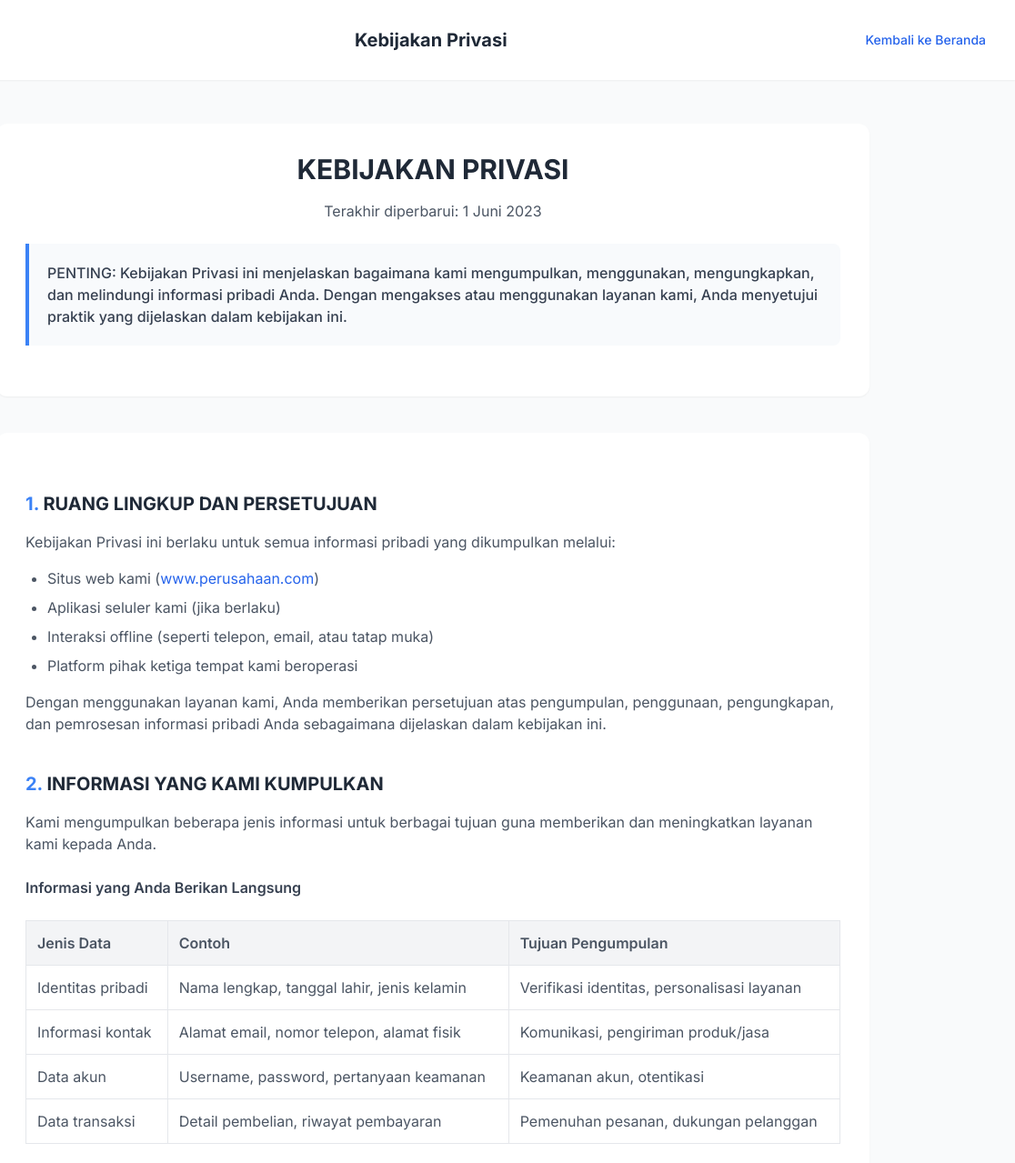
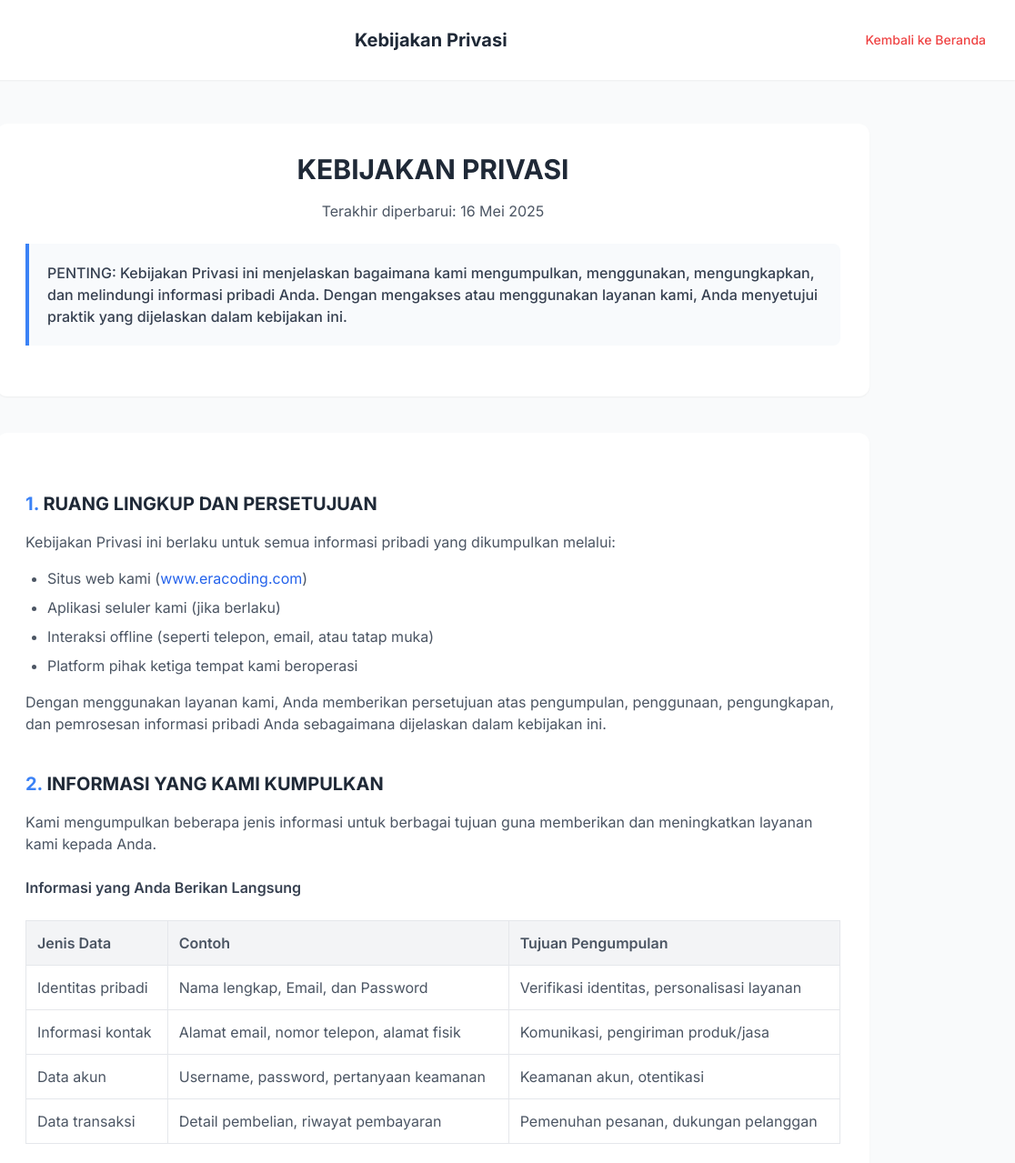
Before and after one commit to quootaflash/kebijakan-privasi, a plain HTML site: page index.html in a window 1280 px wide. Shown: the top 1279 px of the page at 91% size, 164-1280 px from the left. Drawn offline with nearby package versions, Linux system fonts and the light colour scheme.

Commit message:
Update index.html

```diff
--- a/index.html
+++ b/index.html
@@ -3,7 +3,7 @@
 <head>
     <meta charset="UTF-8">
     <meta name="viewport" content="width=device-width, initial-scale=1.0">
-    <title>Kebijakan Privasi - ORILIX.NET</title>
+    <title>Kebijakan Privasi - eracoding.com</title>
     <script src="https://cdn.tailwindcss.com"></script>
     <style>
         @import url('https://fonts.googleapis.com/css2?family=Inter:wght@400;500;600;700&display=swap');
@@ -76,7 +76,7 @@
                     <h1 class="text-xl font-bold text-gray-800">Kebijakan Privasi</h1>
                 </div>
                 <div class="flex items-center space-x-4">
-                    <a href="https://orilix.net" class="text-blue-600 hover:text-blue-800 font-medium text-sm">Kembali ke Beranda</a>
+                    <a href="https://orilix.net" class="text-red-500 hover:text-red-500 font-medium text-sm">Kembali ke Beranda</a>
                 </div>
             </div>
         </div>
@@ -87,7 +87,7 @@
         <!-- Introduction -->
         <div class="bg-white rounded-xl shadow-sm p-8 mb-10 text-center">
             <h1 class="text-2xl md:text-3xl font-bold text-gray-800 mb-4">KEBIJAKAN PRIVASI</h1>
-            <p class="text-gray-600">Terakhir diperbarui: 1 Juni 2023</p>
+            <p class="text-gray-600">Terakhir diperbarui: 16 Mei 2025</p>
 
             <div class="notice-box text-left mt-6">
                 <p class="font-medium text-gray-700">PENTING: Kebijakan Privasi ini menjelaskan bagaimana kami mengumpulkan, menggunakan, mengungkapkan, dan melindungi informasi pribadi Anda. Dengan mengakses atau menggunakan layanan kami, Anda menyetujui praktik yang dijelaskan dalam kebijakan ini.</p>
@@ -101,7 +101,7 @@
             <div class="text-gray-600 space-y-4">
                 <p>Kebijakan Privasi ini berlaku untuk semua informasi pribadi yang dikumpulkan melalui:</p>
                 <ul class="list-disc pl-6 space-y-2">
-                    <li>Situs web kami (<a href="https://www.perusahaan.com" class="text-blue-600 hover:underline">www.perusahaan.com</a>)</li>
+                    <li>Situs web kami (<a href="https://www.eracoding.com" class="text-blue-600 hover:underline">www.eracoding.com</a>)</li>
                     <li>Aplikasi seluler kami (jika berlaku)</li>
                     <li>Interaksi offline (seperti telepon, email, atau tatap muka)</li>
                     <li>Platform pihak ketiga tempat kami beroperasi</li>
@@ -126,7 +126,7 @@
                     <tbody>
                         <tr>
                             <td>Identitas pribadi</td>
-                            <td>Nama lengkap, tanggal lahir, jenis kelamin</td>
+                            <td>Nama lengkap, Email, dan Password</td>
                             <td>Verifikasi identitas, personalisasi layanan</td>
                         </tr>
                         <tr>
```
